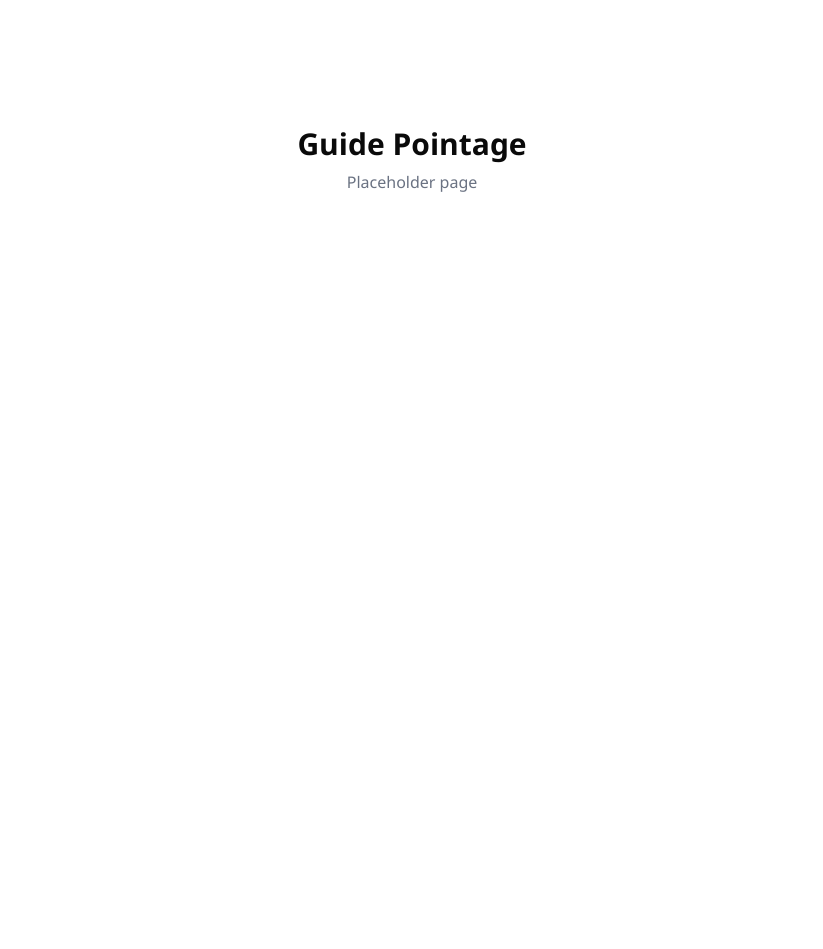
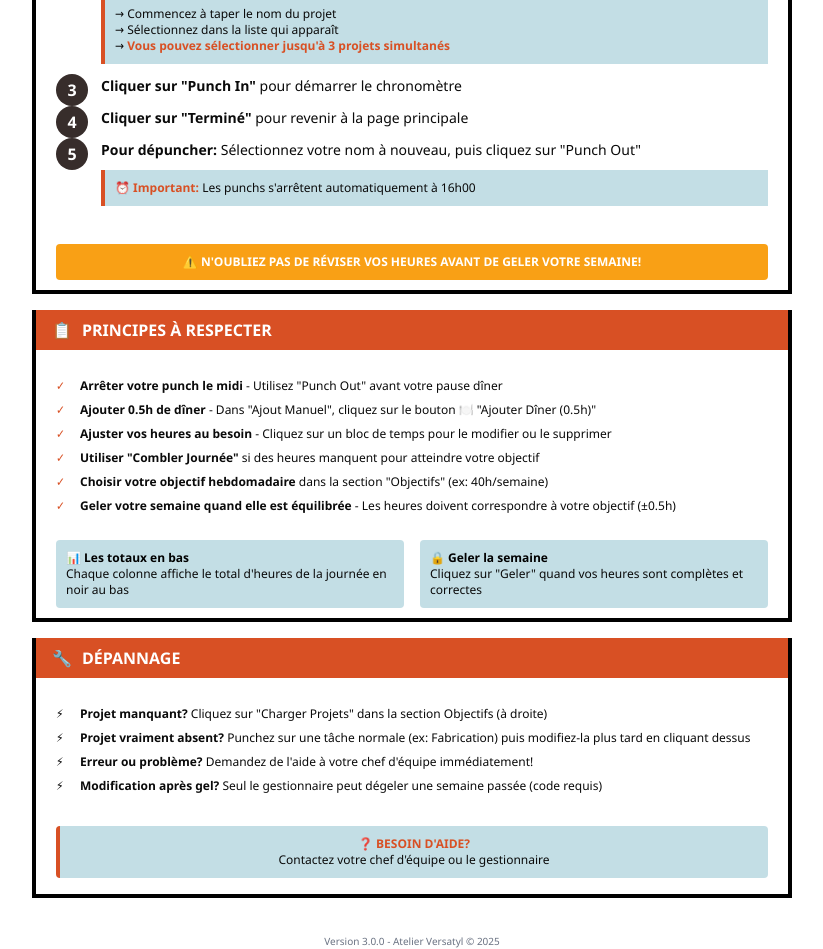
Before and after one commit to versatyl-atelier/webapp, a Next.js app: page /punch/guide-pointage in a window 1280 px wide. Shown: the part 240-1189 px from the top of the page, without its empty margins (228-1051 px from the left). Before the commit the page ends 800 px from the top, so only its background shows below. Built offline with nearby package versions, Linux system fonts and the light colour scheme.

Commit message:
Migrate guide de pointage page

```diff
--- a/src/app/globals.css
+++ b/src/app/globals.css
@@ -171,3 +171,17 @@
     cursor: pointer;
   }
 }
+
+@layer utilities {
+  .counter-reset-step {
+    counter-reset: step-counter;
+  }
+
+  .counter-increment-step {
+    counter-increment: step-counter;
+  }
+
+  .counter-increment-step::before {
+    content: counter(step-counter);
+  }
+}
--- a/src/app/layout.tsx
+++ b/src/app/layout.tsx
@@ -1,6 +1,7 @@
 import type { Metadata } from "next";
 import { Geist, Geist_Mono } from "next/font/google";
 import "./globals.css";
+import pkg from "@/../package.json";
 
 const geistSans = Geist({
   variable: "--font-geist-sans",
@@ -29,6 +30,9 @@ export default function RootLayout({
     >
       <body className="flex min-h-full flex-col bg-background text-foreground">
         {children}
+        <footer className="mt-4 text-center text-[10px] text-gray-500 print:mt-4">
+          Version {pkg.version} - Atelier Versatyl © 2025
+        </footer>
       </body>
     </html>
   );
--- a/src/app/punch/guide-pointage/page.tsx
+++ b/src/app/punch/guide-pointage/page.tsx
@@ -1,8 +1,163 @@
+import pkg from "@/../package.json";
+
 export default function Page() {
   return (
-    <div className="flex flex-col items-center justify-center min-h-screen">
-      <h1 className="text-3xl font-bold">Guide Pointage</h1>
-      <p className="text-gray-500 mt-2">Placeholder page</p>
-    </div>
+    <main className="mx-auto max-w-[800px] bg-white p-5 print:p-[15mm] print:text-[11pt]">
+      {/* Header */}
+      <header className="mb-0 rounded-t-3xl border-0 bg-black px-5 py-[15px] text-center text-white print:rounded-none">
+        <h1 className="mb-1 text-2xl font-bold">🕐 Guide de Pointage Rapide</h1>
+        <p className="text-sm opacity-90">
+          Atelier Versatyl - Système de Gestion du Temps
+        </p>
+      </header>
+
+      {/* Section 1: Pointage */}
+      <section className="mb-4 border-b-4 border-l-4 border-r-4 border-black p-0 print:page-break-inside-avoid">
+        <div className="mb-3 flex items-center gap-2.5 bg-(--punch-accent) px-4 py-2 text-base font-bold text-white">
+          <span>📍</span>
+          <span>POINTAGE (Punch In / Punch Out)</span>
+        </div>
+
+        <ol className="space-y-3 px-5 py-4">
+          <li className="relative pl-11.25 mb-3 text-sm before:absolute before:left-0 before:-top-0.5 before:flex before:h-8 before:w-8 before:items-center before:justify-center before:rounded-full before:bg-(--punch-dark) before:text-white before:font-bold before:text-base before:content-['1']">
+            <strong>Sélectionner votre nom</strong> dans le menu déroulant sur
+            la page d'accueil
+          </li>
+          <li className="relative pl-11.25 mb-3 text-sm before:absolute before:left-0 before:-top-0.5 before:flex before:h-8 before:w-8 before:items-center before:justify-center before:rounded-full before:bg-(--punch-dark) before:text-white before:font-bold before:text-base before:content-['2']">
+            <strong>Choisir votre projet</strong> dans "Pointage Multiple"
+            <div className="my-2.5 border-l-4 border-(--punch-accent) bg-(--punch-light) px-2.5 py-2.5 text-xs">
+              → Commencez à taper le nom du projet
+              <br />→ Sélectionnez dans la liste qui apparaît
+              <br />→{" "}
+              <strong className="text-(--punch-accent)">
+                Vous pouvez sélectionner jusqu'à 3 projets simultanés
+              </strong>
+            </div>
+          </li>
+          <li className="relative pl-11.25 mb-3 text-sm before:absolute before:left-0 before:-top-0.5 before:flex before:h-8 before:w-8 before:items-center before:justify-center before:rounded-full before:bg-(--punch-dark) before:text-white before:font-bold before:text-base before:content-['3']">
+            <strong>Cliquer sur "Punch In"</strong> pour démarrer le chronomètre
+          </li>
+          <li className="relative pl-11.25 mb-3 text-sm before:absolute before:left-0 before:-top-0.5 before:flex before:h-8 before:w-8 before:items-center before:justify-center before:rounded-full before:bg-(--punch-dark) before:text-white before:font-bold before:text-base before:content-['4']">
+            <strong>Cliquer sur "Terminé"</strong> pour revenir à la page
+            principale
+          </li>
+          <li className="relative pl-11.25 mb-3 text-sm before:absolute before:left-0 before:-top-0.5 before:flex before:h-8 before:w-8 before:items-center before:justify-center before:rounded-full before:bg-(--punch-dark) before:text-white before:font-bold before:text-base before:content-['5']">
+            <strong>Pour dépuncher:</strong> Sélectionnez votre nom à nouveau,
+            puis cliquez sur "Punch Out"
+            <div className="my-2.5 border-l-4 border-(--punch-accent) bg-(--punch-light) px-2.5 py-2.5 text-xs">
+              ⏰ <strong className="text-(--punch-accent)">Important:</strong>{" "}
+              Les punchs s'arrêtent automatiquement à 16h00
+            </div>
+          </li>
+        </ol>
+
+        <div className="mx-5 my-2.5 rounded bg-(--punch-accent-hover) px-2.5 py-2.5 text-center font-bold text-white text-xs">
+          ⚠️ N'OUBLIEZ PAS DE RÉVISER VOS HEURES AVANT DE GELER VOTRE SEMAINE!
+        </div>
+      </section>
+
+      {/* Section 2: Principes */}
+      <section className="mb-4 border-b-4 border-l-4 border-r-4 border-black print:page-break-inside-avoid">
+        <div className="mb-3 flex items-center gap-2.5 bg-(--punch-accent) px-4 py-2 text-base font-bold text-white">
+          <span>📋</span>
+          <span>PRINCIPES À RESPECTER</span>
+        </div>
+
+        <ul className="list-none space-y-2 px-5 py-4 text-xs">
+          <li className="relative pl-6">
+            <span className="absolute left-0 text-(--punch-accent) font-bold">
+              ✓
+            </span>
+            <strong>Arrêter votre punch le midi</strong> - Utilisez "Punch Out"
+            avant votre pause dîner
+          </li>
+          <li className="relative pl-6">
+            <span className="absolute left-0 text-(--punch-accent) font-bold">
+              ✓
+            </span>
+            <strong>Ajouter 0.5h de dîner</strong> - Dans "Ajout Manuel",
+            cliquez sur le bouton 🍽️ "Ajouter Dîner (0.5h)"
+          </li>
+          <li className="relative pl-6">
+            <span className="absolute left-0 text-(--punch-accent) font-bold">
+              ✓
+            </span>
+            <strong>Ajuster vos heures au besoin</strong> - Cliquez sur un bloc
+            de temps pour le modifier ou le supprimer
+          </li>
+          <li className="relative pl-6">
+            <span className="absolute left-0 text-(--punch-accent) font-bold">
+              ✓
+            </span>
+            <strong>Utiliser "Combler Journée"</strong> si des heures manquent
+            pour atteindre votre objectif
+          </li>
+          <li className="relative pl-6">
+            <span className="absolute left-0 text-(--punch-accent) font-bold">
+              ✓
+            </span>
+            <strong>Choisir votre objectif hebdomadaire</strong> dans la section
+            "Objectifs" (ex: 40h/semaine)
+          </li>
+          <li className="relative pl-6">
+            <span className="absolute left-0 text-(--punch-accent) font-bold">
+              ✓
+            </span>
+            <strong>Geler votre semaine quand elle est équilibrée</strong> - Les
+            heures doivent correspondre à votre objectif (±0.5h)
+          </li>
+        </ul>
+
+        <div className="my-2.5 mx-5 grid grid-cols-2 gap-4">
+          <div className="rounded bg-(--punch-light) px-2.5 py-2.5 text-xs">
+            <strong className="block text-black">📊 Les totaux en bas</strong>
+            Chaque colonne affiche le total d'heures de la journée en noir au
+            bas
+          </div>
+          <div className="rounded bg-(--punch-light) px-2.5 py-2.5 text-xs">
+            <strong className="block text-black">🔒 Geler la semaine</strong>
+            Cliquez sur "Geler" quand vos heures sont complètes et correctes
+          </div>
+        </div>
+      </section>
+
+      {/* Section 3: Dépannage */}
+      <section className="border-b-4 border-l-4 border-r-4 border-black print:page-break-inside-avoid">
+        <div className="mb-3 flex items-center gap-2.5 bg-(--punch-accent) px-4 py-2 text-base font-bold text-white">
+          <span>🔧</span>
+          <span>DÉPANNAGE</span>
+        </div>
+
+        <ul className="list-none space-y-2 text-xs px-5 py-4">
+          <li className="relative pl-6">
+            <span className="absolute left-0">⚡</span>
+            <strong>Projet manquant?</strong> Cliquez sur "Charger Projets" dans
+            la section Objectifs (à droite)
+          </li>
+          <li className="relative pl-6">
+            <span className="absolute left-0">⚡</span>
+            <strong>Projet vraiment absent?</strong> Punchez sur une tâche
+            normale (ex: Fabrication) puis modifiez-la plus tard en cliquant
+            dessus
+          </li>
+          <li className="relative pl-6">
+            <span className="absolute left-0">⚡</span>
+            <strong>Erreur ou problème?</strong> Demandez de l'aide à votre chef
+            d'équipe immédiatement!
+          </li>
+          <li className="relative pl-6">
+            <span className="absolute left-0">⚡</span>
+            <strong>Modification après gel?</strong> Seul le gestionnaire peut
+            dégeler une semaine passée (code requis)
+          </li>
+        </ul>
+
+        <div className="my-4 mx-5 rounded border-l-4 border-(--punch-accent) bg-(--punch-light) px-2.5 py-2.5 text-center text-xs">
+          <strong className="text-(--punch-accent)">❓ BESOIN D'AIDE?</strong>
+          <br />
+          Contactez votre chef d'équipe ou le gestionnaire
+        </div>
+      </section>
+    </main>
   );
 }
--- a/src/app/punch/home/page.tsx
+++ b/src/app/punch/home/page.tsx
@@ -1,11 +1,10 @@
 import Image from "next/image";
 import Link from "next/link";
-import pkg from "@/../package.json";
+
 import { Button } from "@/components/ui/button";
 
 export default function Home() {
   return (
-    <>
     <div className="flex min-h-screen items-center justify-center bg-(--punch-light) p-5">
       <div className="w-full max-w-md text-center">
         {/* Logo Section */}
@@ -61,19 +60,11 @@ export default function Home() {
               size="lg"
               className="h-auto w-full border-(--punch-dark) border-2 py-4 font-semibold text-(--punch-dark) text-base uppercase tracking-wide shadow-[0_4px_15px_rgba(216,80,36,0.4)] transition-all duration-300 hover:-translate-y-0.5 hover:bg-(--punch-dark) hover:text-white"
             >
-                <Link href="/punch/gestionnaire">
-                  🔧 Interface Gestionnaire
-                </Link>
+              <Link href="/punch/gestionnaire">🔧 Interface Gestionnaire</Link>
             </Button>
           </div>
         </main>
       </div>
     </div>
-
-      {/* Footer */}
-      <footer className="fixed right-5 bottom-5 text-(--punch-dark) text-xs">
-        V{pkg.version}
-      </footer>
-    </>
   );
 }
```
Lines whose indentation alone changed are shown as unchanged.
